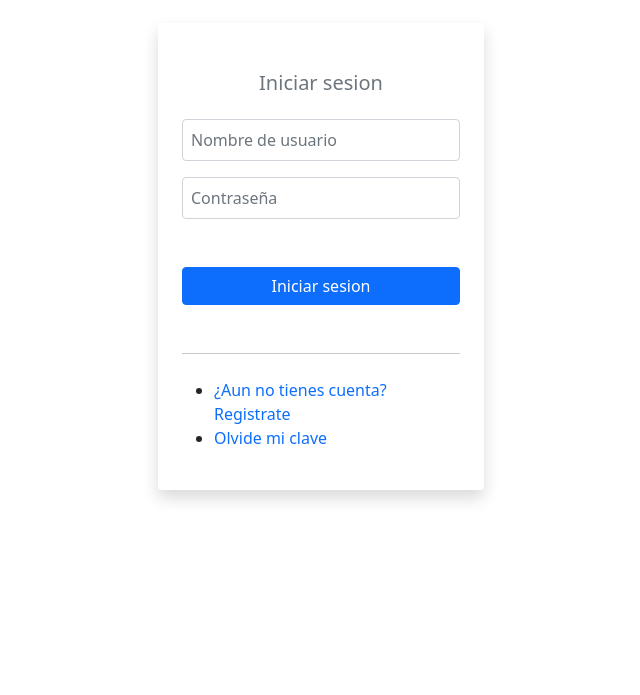
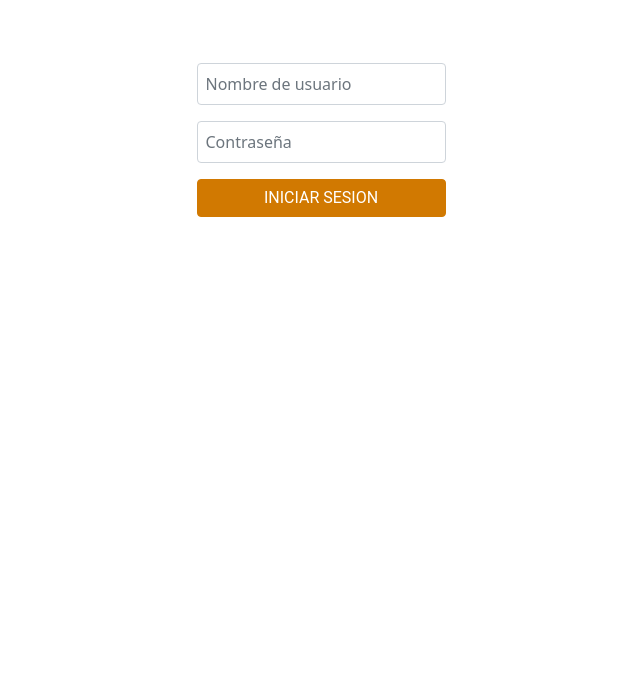
Before and after one commit to nahuelcacer/tv, a Django app: page /usuario/login/ in a window 1280 px wide. Shown: the part 105-800 px from the top of the page, without its empty margins (319-959 px from the left). Run offline with Django 4.2, Linux system fonts and the light colour scheme; some libraries are stand-ins or nearby versions.

Commit message:
clientes

```diff
--- a/apps/clientes/forms.py
+++ b/apps/clientes/forms.py
@@ -5,8 +5,8 @@ class DateInput(forms.DateInput):
     input_type = 'date'
 
 
-class Cliente(forms.ModelForm):
+class formCliente(forms.ModelForm):
     fecha_de_alta = forms.DateField(widget=DateInput())
     class Meta:
         model = Cliente
-        fields = ['nombre', 'telefono', 'direccion', 'fecha_de_alta']
+        fields = ['nombre', 'telefono', 'direccion', 'fecha_de_alta', 'usuario']
--- a/apps/clientes/urls.py
+++ b/apps/clientes/urls.py
@@ -1,9 +1,10 @@
 from django.urls import path
-from .views import addCliente
+from .views import addCliente, viewCliente
 
 #from .views import
-app_name = 'apps.usuario'
+app_name = 'apps.clientes'
 
 urlpatterns = [
     path('add/',addCliente.as_view(), name="add"),
+    path('listar/', viewCliente.as_view(), name='listar')
 ]
--- a/templates/cliente/add.html
+++ b/templates/cliente/add.html
@@ -3,11 +3,13 @@
 {% load bootstrap3 %}
     {% comment %} form to add clients {% endcomment %}
     <div class="container-md">
-        <h1>Agregar cliente</h1>
+        <h4 style="color:#D17901">AGREGAR CLIENTE</h4>
         <form  action="" method="POST" class="form-group" enctype="multipart/form-data">
             {% csrf_token %}
             {% bootstrap_form form %}
-            <input class="btn btn-primary mt-4" type="submit" value="Agregar cliente"
+            <div class="d-grid gap-2">
+                <button class="btn btn-primary" style="border-color:#D17901;background-color:#D17901;font-family:Roboto;margin-top: 2rem;" type="submit">AGREGAR</button>
+              </div>
         </form>
     </div>
 {% endblock %}
--- a/templates/index.html
+++ b/templates/index.html
@@ -10,6 +10,34 @@
 </head>
 <body>
     {% block content %}
+    {% if user.is_authenticated %}
+    <div class="col-xs-12 col-sm-6 col-md-12" style="display: flex;
+        align-items: center;
+        flex-direction: column;
+        justify-content: center;
+        margin-top:30%;" >
+        <p>Bienvenido {{user}}</p>
+            <a href="{% url 'apps.clientes:add' %}">
+                <button class="btn btn-primary mb-4" style="border-color:#D17901;background-color:#D17901;font-family:Roboto" type="button">AGREGAR CLIENTES</button>
+            </a>
+            <a href="{% url 'apps.clientes:listar' %}" style="text-decoration:none">
+                <button class="btn btn-primary" style="border-color:#D17901;background-color:#D17901;font-family:Roboto" type="button">VER CLIENTES</button>
+            </a>
+        </div>
+    {% else %}
+    <div class="col-xs-12 col-sm-6 col-md-12" style="display: flex;
+    align-items: center;
+    flex-direction: column;
+    justify-content: center;
+    margin-top:30%;">
+        <h1 style="color:#D17901;margin:1rem;">TV GESTOR</h1>
+        <a href="{% url 'apps.usuario:login' %}" style="text-decoration:none;">
+            <div class="d-grid gap-2">
+                <button class="btn btn-primary" style="border-color:#D17901;background-color:#D17901;font-family:Roboto" type="button">INGRESAR</button>
+            </div>
+        </a>
+    </div>
+    {% endif %}
     {% endblock %}
 </body>
 </html>
--- a/templates/usuario/login.html
+++ b/templates/usuario/login.html
@@ -1,11 +1,14 @@
 {% extends 'index.html' %}
 {% block content %}
 {% load static %}
-<div class="row justify-content-center align-items-center minh-100">
-    <img class="m-4" height="80" src="{% static 'img\logos\uocra-sesion.svg' %}">
-    <fieldset class="p-4 col-md-3 mx-auto shadow mb-5 bg-white rounded ">
-        <div class="text-muted text-center m-4"><h5>Iniciar sesion</h5></div>
-        <form method="post" class="form-group">
+
+<div class="col-xs-12 col-sm-6 col-md-12" style="display: flex;
+align-items: center;
+flex-direction: column;
+justify-content: center;
+margin-top: 10rem;">
+    <!-- <h4>Iniciar sesion.</h4> -->
+    <form action="" method="POST" class="form-group" enctype="multipart/form-data">
         {% csrf_token %}
         <div class="mb-3">
             <input class="form-control mt-2 p-2" name="username" placeholder="Nombre de usuario"></input>
@@ -13,19 +16,9 @@
         <div class="mb-3">
             <input type="password"class="form-control mt-2 p-2" name="password" placeholder="Contraseña"></input>
         </div>
-
-            <div class="mt-4 mb-4 d-grid gap-2">
-                <input class="btn btn-primary mt-4 mb-4" type="submit" value="Iniciar sesion">
+        <div class="d-grid gap-2">
+            <button class="btn btn-primary" style="border-color:#D17901;background-color:#D17901;font-family:Roboto" type="submit">INICIAR SESION</button>
           </div>
     </form>
-        <hr class="mt-4 mb-4"></hr>
-        <div>
-            <ul>
-                <li><a href="../addUsuario"  class="text-decoration-none">¿Aun no tienes cuenta? Registrate</a></li>
-                <li><a href="../addUsuario"  class="text-decoration-none">Olvide mi clave</a></li>
-
-            </ul>
 </div>
-    </fieldset>
-</div>
-{% endblock %}
+{% endblock %}s
--- a/tv/settings.py
+++ b/tv/settings.py
@@ -11,7 +11,7 @@ https://docs.djangoproject.com/en/4.0/ref/settings/
 """
 
 from pathlib import Path
-
+from django.urls import reverse_lazy
 # Build paths inside the project like this: BASE_DIR / 'subdir'.
 BASE_DIR = Path(__file__).resolve().parent.parent
 
@@ -26,6 +26,8 @@ SECRET_KEY = 'django-insecure-+lpytwfp!1krdaj@9#p+6%(txb%4vj8!oyzca#suah=bl=!a+%
 
 AUTH_USER_MODEL ='usuario.Usuario'
 # Application definition
+LOGIN_REDIRECT_URL = reverse_lazy('index')
+LOGOUT_REDIRECT_URL = reverse_lazy('index')
 
 INSTALLED_APPS = [
     'django.contrib.admin',
--- a/tv/urls.py
+++ b/tv/urls.py
@@ -23,8 +23,8 @@ from django.conf.urls.static import static
 urlpatterns = [
     path('admin/', admin.site.urls),
     path('',Index, name="index" ),
-     path('usuario/', include('apps.usuario.urls')),
-     path('clientes/', include('apps.clientes.urls')),
+    path('usuario/', include('apps.usuario.urls')),
+    path('clientes/', include('apps.clientes.urls')),
 ]+ static(settings.STATIC_URL, document_root=settings.STATIC_ROOT)
 
 urlpatterns += staticfiles_urlpatterns()
```
Also changed, not shown: apps/clientes/views.py (+21 -3 lines), templates/cliente/listar.html (added, +13 -0 lines), apps/usuario/migrations/0001_initial.py, db.sqlite3 (added). Lines whose indentation alone changed are shown as unchanged.
